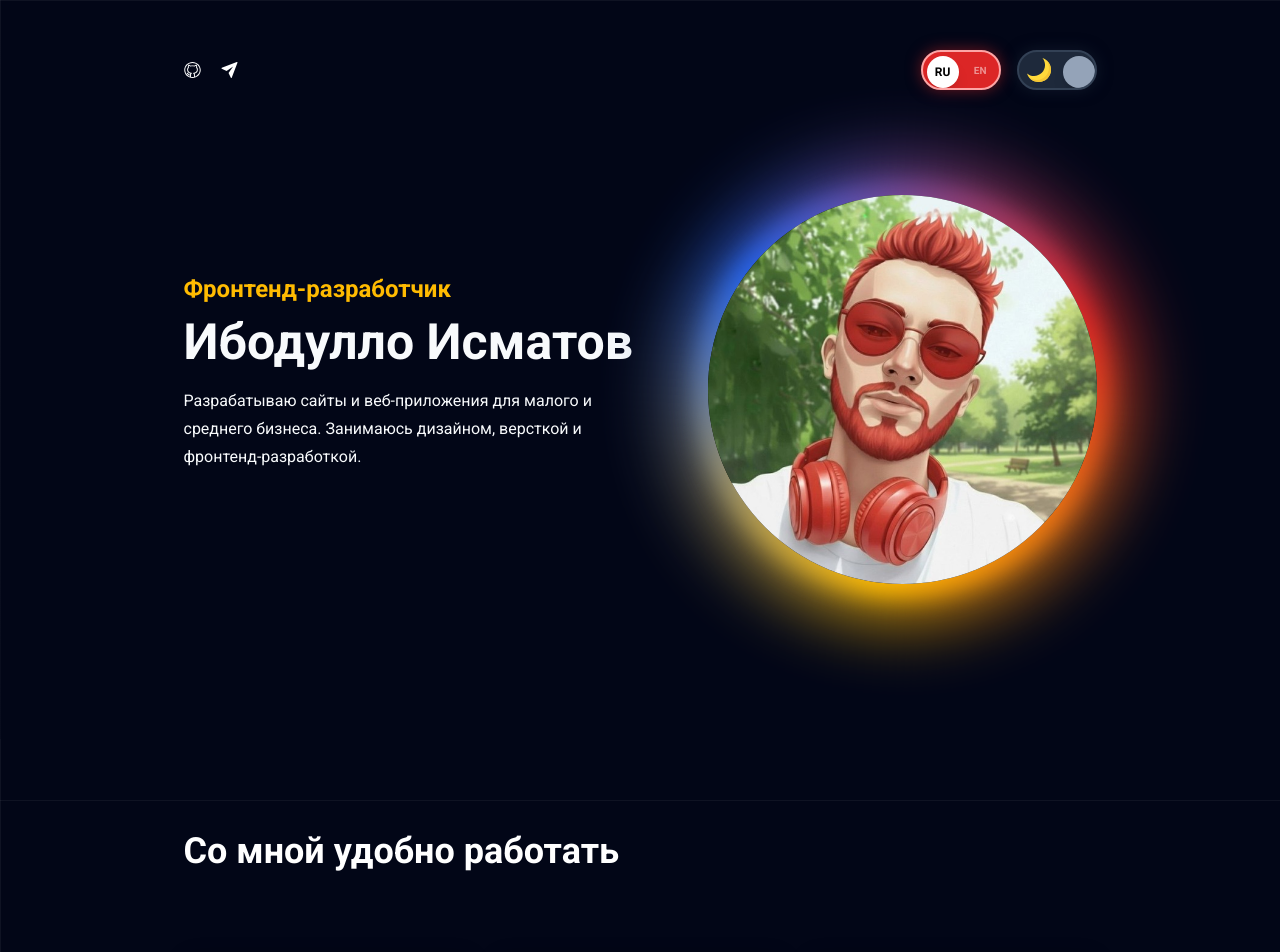
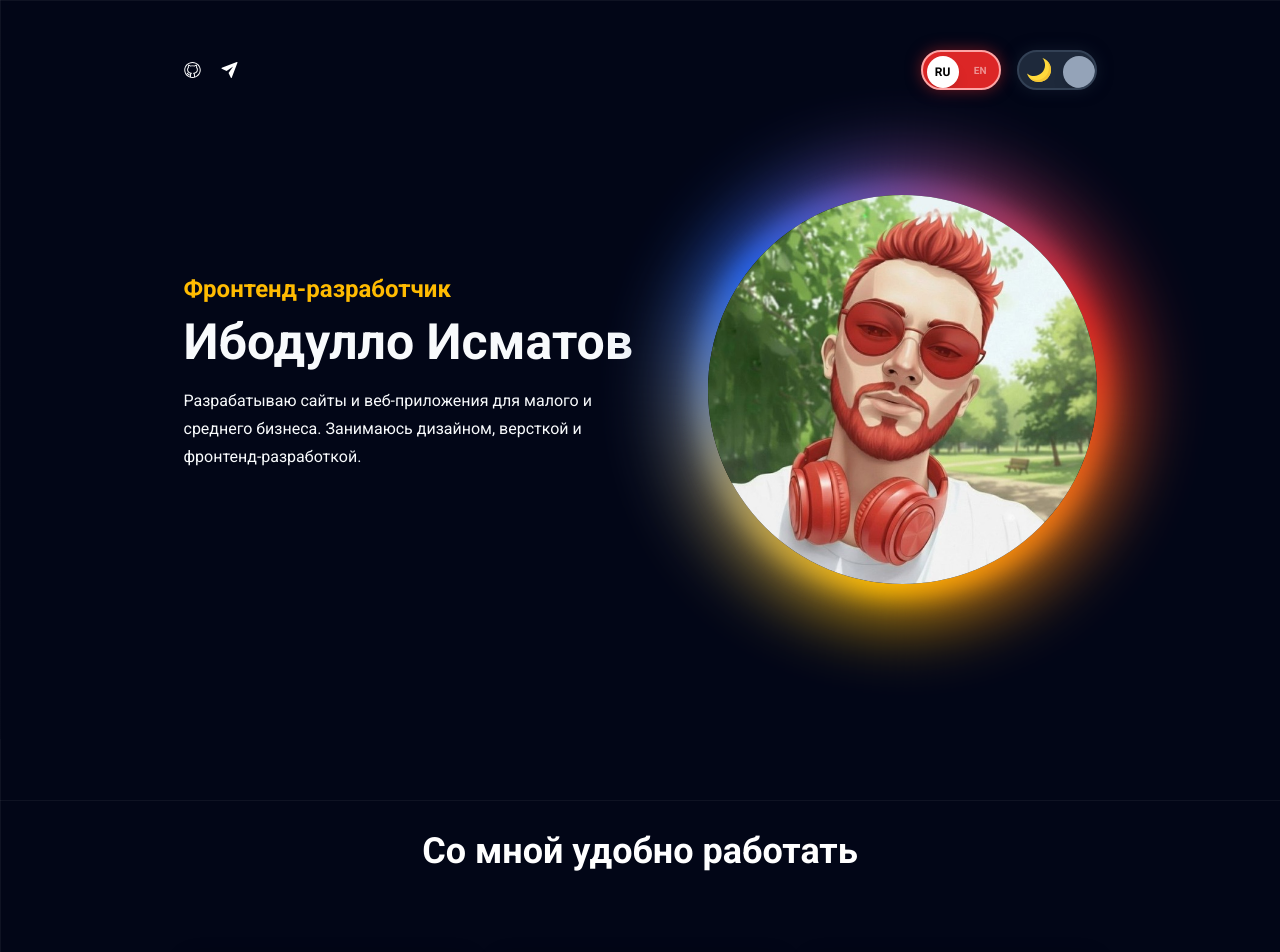
Before and after one commit to t-way666/mysite, a Next.js app: page /mysite/ in a window 1280 px wide. Shown: the top 952 px of the page. Built offline with nearby package versions, Linux system fonts and the light colour scheme.

Commit message:
style: center features title

```diff
--- a/src/components/Features.tsx
+++ b/src/components/Features.tsx
@@ -38,7 +38,7 @@ export default function Features() {
           initial={{ opacity: 0, x: 20 }}
           whileInView={{ opacity: 1, x: 0 }}
           viewport={{ once: true }}
-          className="mb-14 text-3xl font-bold md:mb-[84px] md:text-4xl"
+          className="mb-14 text-3xl font-bold md:mb-[84px] md:text-4xl text-center"
         >
           {t.features.title}
         </motion.h2>
```
